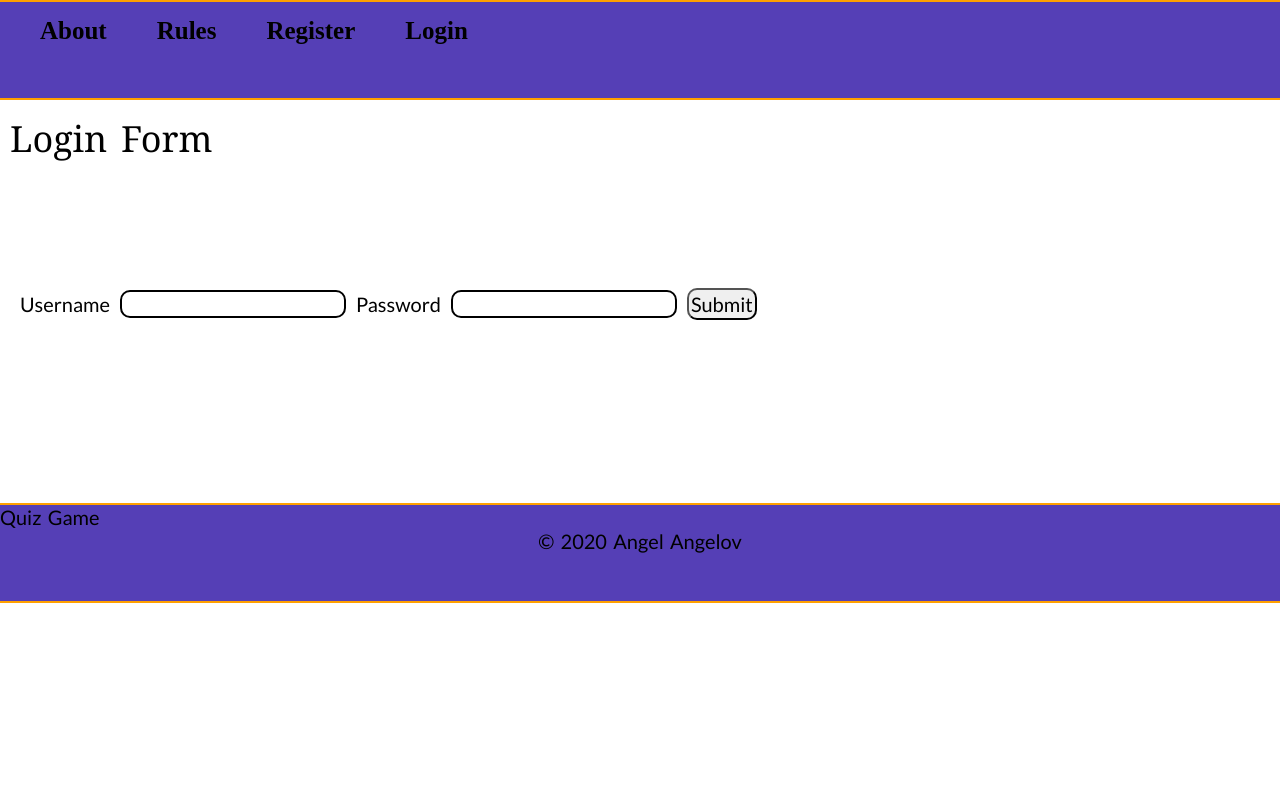
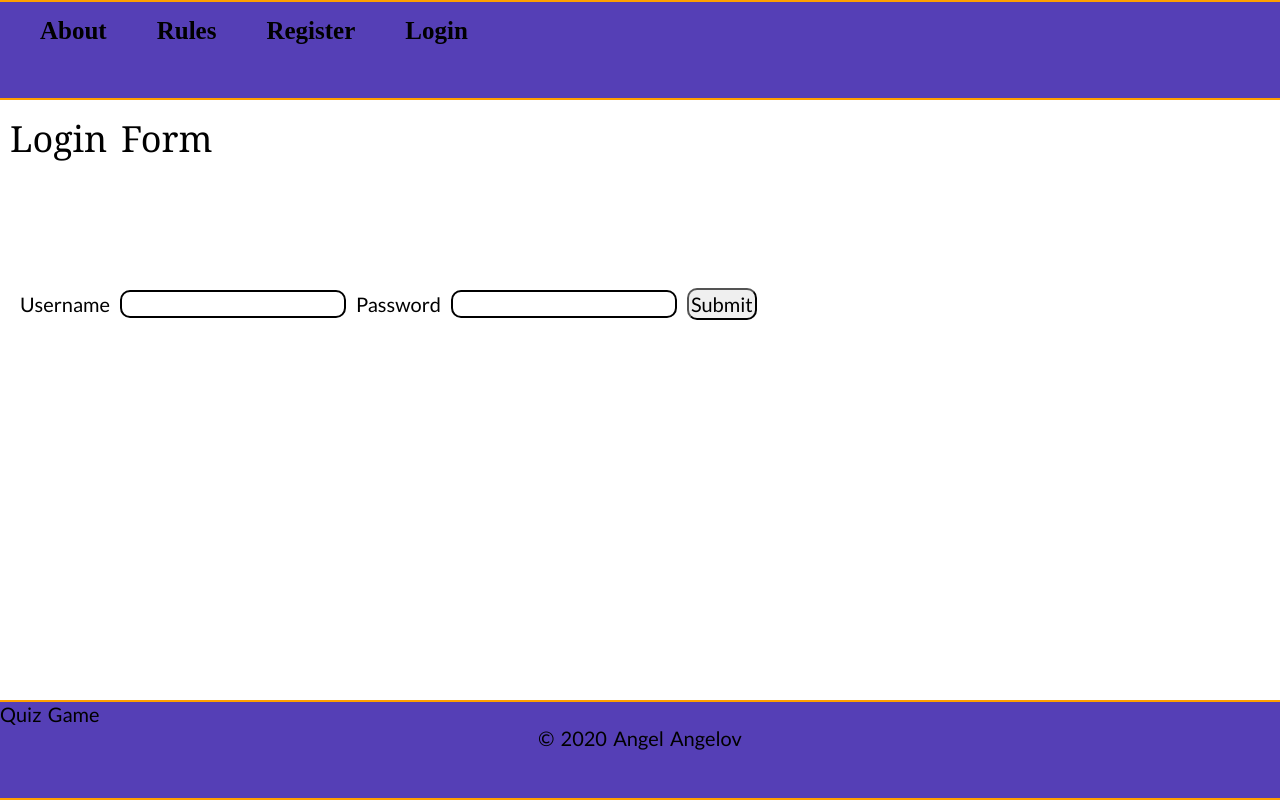
Before and after one commit to akangelov/Quiz-Game, a React (Create React App) app in the folder my-app/: page /login in a window 1280 px wide. Built offline with nearby package versions, Linux system fonts and the light colour scheme.

Commit message:
improvements

```diff
--- a/my-app/src/components/common/Footer/Footer.module.css
+++ b/my-app/src/components/common/Footer/Footer.module.css
@@ -7,7 +7,7 @@
     left:0;
     right:0;
     bottom:0;
-    /* position: fixed; */
+    position: fixed;
     /* z-index: -1; */
 }
 
--- a/my-app/src/components/questions/answerForm/AnswerForm.jsx
+++ b/my-app/src/components/questions/answerForm/AnswerForm.jsx
@@ -24,8 +24,8 @@ const AnswerForm = (props) => {
             })
             .then(toast("Correct Answer!You earned 1 point!Please choose another question!"))
             .then( setTimeout(() => {
-                // window.location.reload(false)
                 props.history.push("/")
+                window.location.reload(false)
             }, 4000) )
             // .then(value.user.score === 1 ?  : console.log("there"))
 
```
